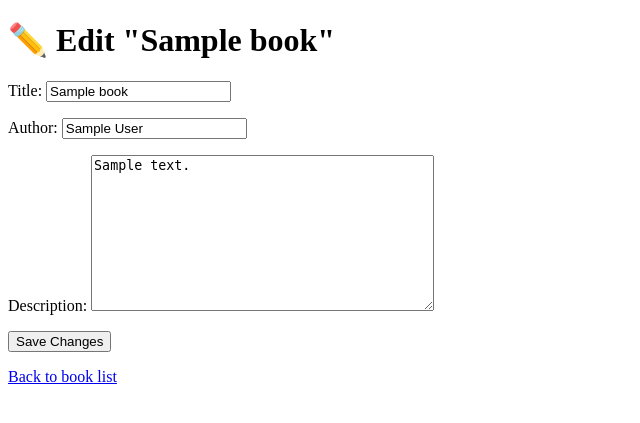
After one commit to SaiGadwe/bookshelf-project, a Django app: page /edit/1/ in a window 1280 px wide. The commit adds this page. Shown: the top 423 px of the page, without its empty margins (0-640 px from the left). Run offline with Django 5.2, Linux system fonts and the light colour scheme; a user stored in the database is signed in; tables that the repository leaves empty hold one stand-in row (values such as "Sample post").

Commit message:
add edit and delete for books

```diff
--- a/books/templates/books/book_list.html
+++ b/books/templates/books/book_list.html
@@ -17,6 +17,8 @@
                     {% if book.description %}
                         <p>{{ book.description }}</p>
                     {% endif %}
+                    <a href="{% url 'edit_book' book.pk %}">Edit</a> |
+                    <a href="{% url 'delete_book' book.pk %}">Delete</a>
                 </li>
             {% endfor %}
         </ul>
--- /dev/null
+++ b/books/templates/books/edit_book.html
@@ -0,0 +1,18 @@
+<!DOCTYPE html>
+<html lang="en">
+<head>
+    <meta charset="UTF-8">
+    <title>Edit Book - BookShelf</title>
+</head>
+<body>
+    <h1>✏️ Edit "{{ book.title }}"</h1>
+
+    <form method="post">
+        {% csrf_token %}
+        {{ form.as_p }}
+        <button type="submit">Save Changes</button>
+    </form>
+
+    <p><a href="{% url 'book_list' %}">Back to book list</a></p>
+</body>
+</html>
--- a/books/urls.py
+++ b/books/urls.py
@@ -4,4 +4,6 @@ from . import views
 urlpatterns = [
     path('', views.book_list, name='book_list'),
     path('add/', views.add_book, name='add_book'),
+    path('edit/<int:pk>/', views.edit_book, name='edit_book'),
+    path('delete/<int:pk>/', views.delete_book, name='delete_book'),
 ]
--- a/books/views.py
+++ b/books/views.py
@@ -1,4 +1,4 @@
-from django.shortcuts import render, redirect
+from django.shortcuts import render, redirect, get_object_or_404
 from django.contrib.auth import logout
 from django.contrib.auth.decorators import login_required
 from .models import Book
@@ -23,6 +23,28 @@ def add_book(request):
     return render(request, 'books/add_book.html', {'form': form})
 
 
+@login_required
+def edit_book(request, pk):
+    book = get_object_or_404(Book, pk=pk)
+    if request.method == 'POST':
+        form = BookForm(request.POST, instance=book)
+        if form.is_valid():
+            form.save()
+            return redirect('book_list')
+    else:
+        form = BookForm(instance=book)
+    return render(request, 'books/edit_book.html', {'form': form, 'book': book})
+
+
+@login_required
+def delete_book(request, pk):
+    book = get_object_or_404(Book, pk=pk)
+    if request.method == 'POST':
+        book.delete()
+        return redirect('book_list')
+    return render(request, 'books/delete_book.html', {'book': book})
+
+
 def logout_view(request):
     logout(request)
     return redirect('login')
```
Also changed, not shown: books/templates/books/delete_book.html (added, +18 -0 lines).
